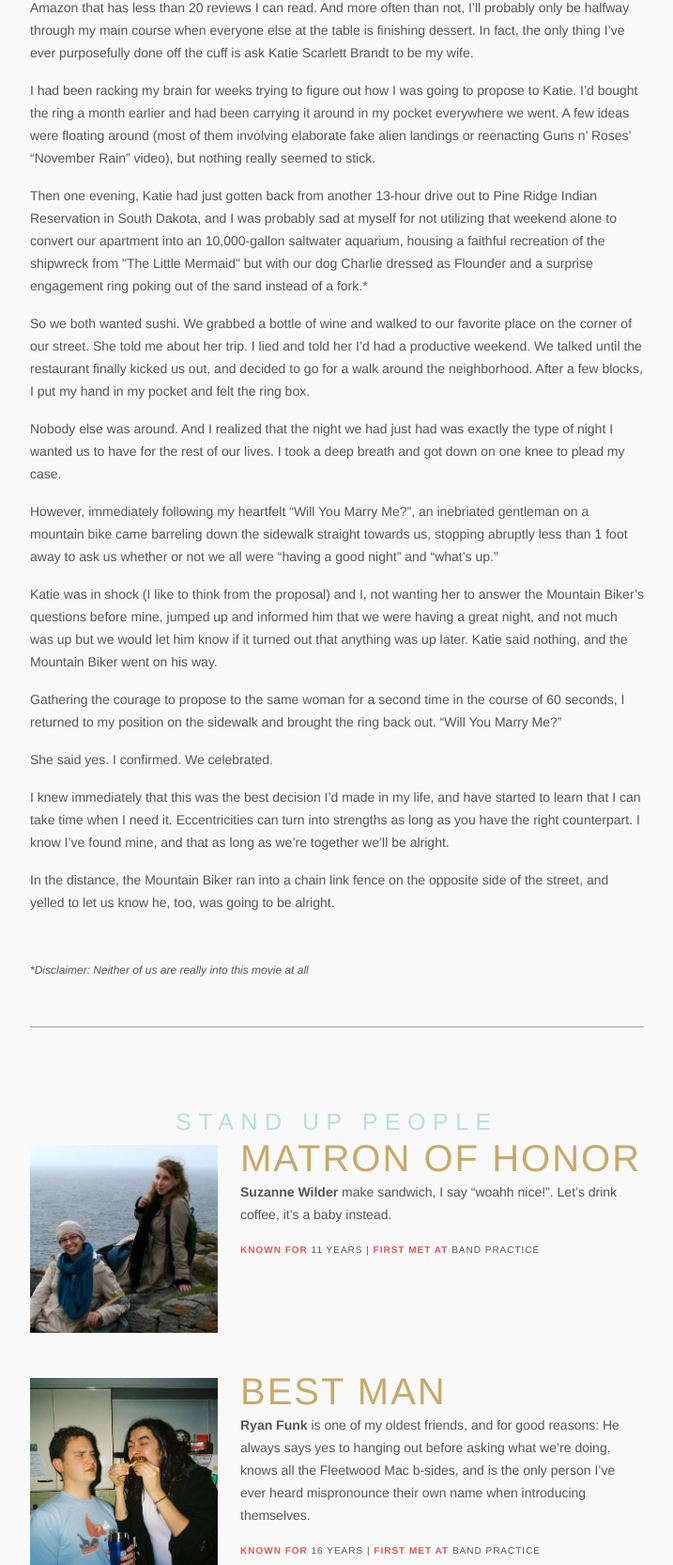
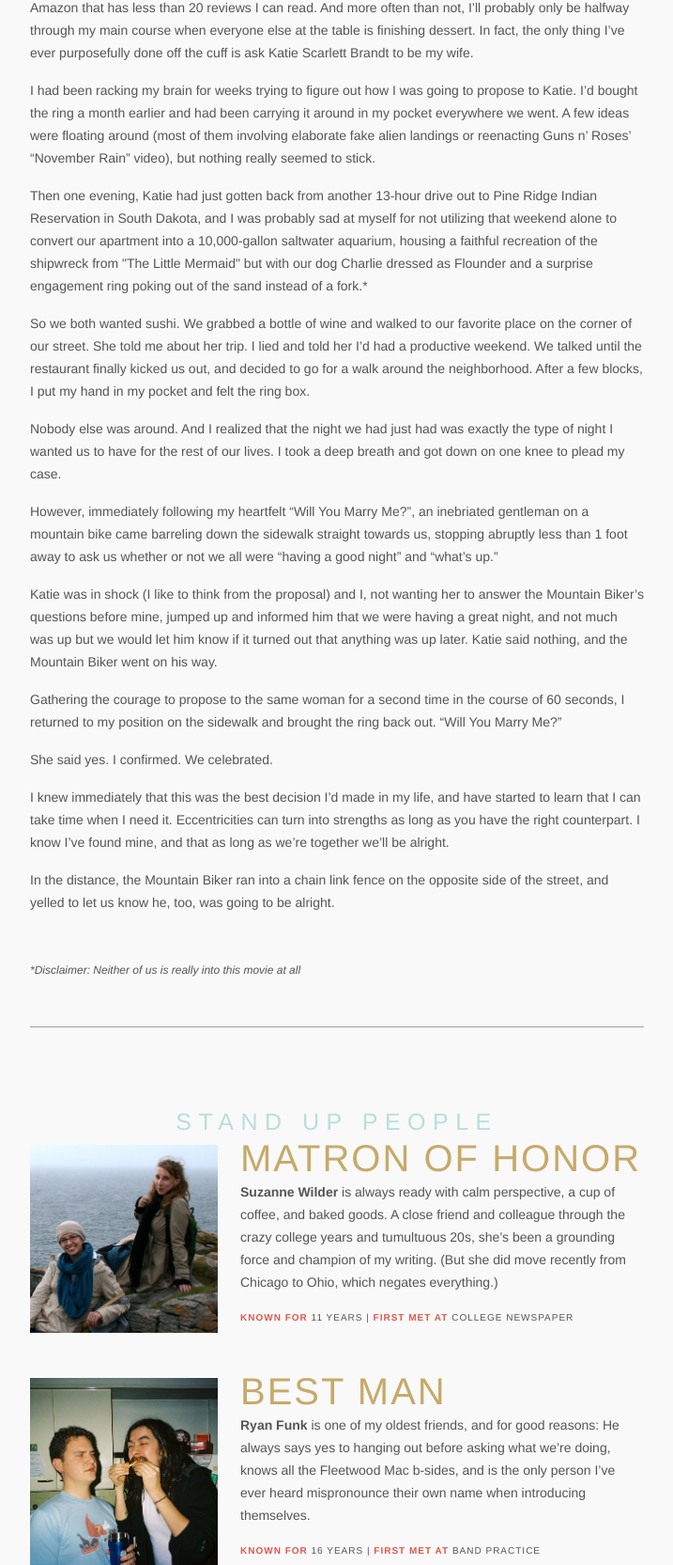
Before and after one commit to danwleu/wedding, a PHP site: page / in a window 1280 px wide. Shown: the part 2921-4586 px from the top of the page at 94% size, without its empty margins (281-998 px from the left). Run offline with PHP 8.4, Linux system fonts and the light colour scheme; some libraries are stand-ins or nearby versions; some web fonts are replaced.

Commit message:
Copy edits / Footer color update

```diff
--- a/assets/css/application.css
+++ b/assets/css/application.css
@@ -638,12 +638,14 @@ button.btn {
   font-size: 26px;
   font-size: 1.625rem;
   padding: 96px 0 120px;
+  color: #aaa;
   text-align: center;
   font-family: "Knockout 26 A", "Knockout 26 B", Helvetica, arial, sans-serif;
+  letter-spacing: 0.05em;
   text-transform: uppercase;
 }
 .footer a {
-  color: #555;
+  color: #aaa;
 }
 .footer a:hover {
   color: #df5851;
--- a/assets/sass/base/_colors.scss
+++ b/assets/sass/base/_colors.scss
@@ -5,6 +5,7 @@ $gold:    #c7aa6a;
 
 $lt-grey: #ecf0f1;
 $grey:    #9e9e9e;
+$md-grey: #aaa;
 $dk-grey: #555;
 
 $pink:    #f7938e;
--- a/assets/sass/sections/_footer.scss
+++ b/assets/sass/sections/_footer.scss
@@ -2,12 +2,14 @@
 .footer {
   @include font-size(26px);
   padding: $base*4 0 $base*5;
+  color: $md-grey;
   text-align: center;
   font-family: $knock-26;
+  letter-spacing: 0.05em;
   text-transform: uppercase;
 
   a {
-    color: $dk-grey;
+    color: $md-grey;
 
     &:hover {
       color: $red;
--- a/views/couple.php
+++ b/views/couple.php
@@ -18,7 +18,7 @@
       <p>I am not a spontaneous man.
       <p>I didn&#8217;t get my driver&#8217;s license until more than a year after I was legally able to; I don&#8217;t buy anything off Amazon that has less than 20 reviews I can read. And more often than not, I&#8217;ll probably only be halfway through my main course when everyone else at the table is finishing dessert. In fact, the only thing I&#8217;ve ever purposefully done off the cuff is ask Katie Scarlett Brandt to be my wife.</p>
       <p>I had been racking my brain for weeks trying to figure out how I was going to propose to Katie. I&#8217;d bought the ring a month earlier and had been carrying it around in my pocket everywhere we went. A few ideas were floating around (most of them involving elaborate fake alien landings or reenacting Guns n&#8217; Roses&#8217; &#8220;November Rain&#8221; video), but nothing really seemed to stick.</p>
-      <p>Then one evening, Katie had just gotten back from another 13-hour drive out to Pine Ridge Indian Reservation in South Dakota, and I was probably sad at myself for not utilizing that weekend alone to convert our apartment into an 10,000-gallon saltwater aquarium, housing a faithful recreation of the shipwreck from "The Little Mermaid" but with our dog Charlie dressed as Flounder and a surprise engagement ring poking out of the sand instead of a fork.*</p>
+      <p>Then one evening, Katie had just gotten back from another 13-hour drive out to Pine Ridge Indian Reservation in South Dakota, and I was probably sad at myself for not utilizing that weekend alone to convert our apartment into a 10,000-gallon saltwater aquarium, housing a faithful recreation of the shipwreck from "The Little Mermaid" but with our dog Charlie dressed as Flounder and a surprise engagement ring poking out of the sand instead of a fork.*</p>
       <p>So we both wanted sushi. We grabbed a bottle of wine and walked to our favorite place on the corner of our street. She told me about her trip. I lied and told her I&#8217;d had a productive weekend. We talked until the restaurant finally kicked us out, and decided to go for a walk around the neighborhood. After a few blocks, I put my hand in my pocket and felt the ring box.</p>
       <p>Nobody else was around. And I realized that the night we had just had was exactly the type of night I wanted us to have for the rest of our lives. I took a deep breath and got down on one knee to plead my case.</p>
       <p>However, immediately following my heartfelt &#8220;Will You Marry Me?&#8221;, an inebriated gentleman on a mountain bike came barreling down the sidewalk straight towards us, stopping abruptly less than 1 foot away to ask us whether or not we all were &#8220;having a good night&#8221; and &#8220;what&#8217;s up.&#8221;</p>
@@ -27,7 +27,7 @@
       <p>She said yes. I confirmed. We celebrated.</p>
       <p>I knew immediately that this was the best decision I&#8217;d made in my life, and have started to learn that I can take time when I need it. Eccentricities can turn into strengths as long as you have the right counterpart. I know I&#8217;ve found mine, and that as long as we&#8217;re together we&#8217;ll be alright.</p>
       <p>In the distance, the Mountain Biker ran into a chain link fence on the opposite side of the street, and yelled to let us know he, too, was going to be alright.</p>
-      <p class="note">*Disclaimer: Neither of us are really into this movie at all</p>
+      <p class="note">*Disclaimer: Neither of us is really into this movie at all</p>
     </div>
   </div>
 
@@ -42,8 +42,8 @@
         </div>
         <div class="info">
           <h3>Matron of Honor</h3>
-          <p><span class="name">Suzanne Wilder</span> make sandwich, I say &#8220;woahh nice!&#8221;. Let&#8217;s drink coffee, it&#8217;s a baby instead.</p>
-          <p class="meta"><span class="label">Known for</span> 11 years | <span class="label">First met at</span> band practice</p>
+          <p><span class="name">Suzanne Wilder</span> is always ready with calm perspective, a cup of coffee, and baked goods. A close friend and colleague through the crazy college years and tumultuous 20s, she&#8217;s been a grounding force and champion of my writing. (But she did move recently from Chicago to Ohio, which negates everything.)</p>
+          <p class="meta"><span class="label">Known for</span> 11 years | <span class="label">First met at</span> College Newspaper</p>
         </div>
       </div>
       <div class="person">
--- a/views/party.php
+++ b/views/party.php
@@ -7,8 +7,7 @@
   </div>
 
   <div class="party-content">
-    <p>After the wedding, we&#8217;ll spend a long week in Texas, exploring a completely new-to-us country on a completely new-to-us continent.</p>
-    <p>When we get back, it&#8217;ll be straight to work hunting down our ideal RV or trailer. We&#8217;ll fix that up between then and March (i.e. solar panels).</p>
+    <p>After the wedding, we&#8217;ll spend a long week in New Orleans and Austin &ndash; exploring, relaxing, and living it up in general. When we get back, it&#8217;ll be straight to work hunting down our ideal RV. We&#8217;ll fix that up this fall and winter (i.e. solar panels).</p>
     <p>Then, we hit the road.</p>
     <p>All of our things will go into storage, as we (Charlie and Maya included) head to music festival South by Southwest in Austin. From there, we&#8217;ll spend the next couple of months traveling this great, big country and working from wherever offers the best free wifi or the best views. On our list: Santa Fe, all of California, this little animal sanctuary in Oregon, Pine Ridge Reservation, New Orleans, Atlanta, Savannah, Brooklyn and wherever else we&#8217;re wanted.</p>
     <p>Eventually, we&#8217;ll make our way back to Chicago and start looking for our first home.</p>
```
